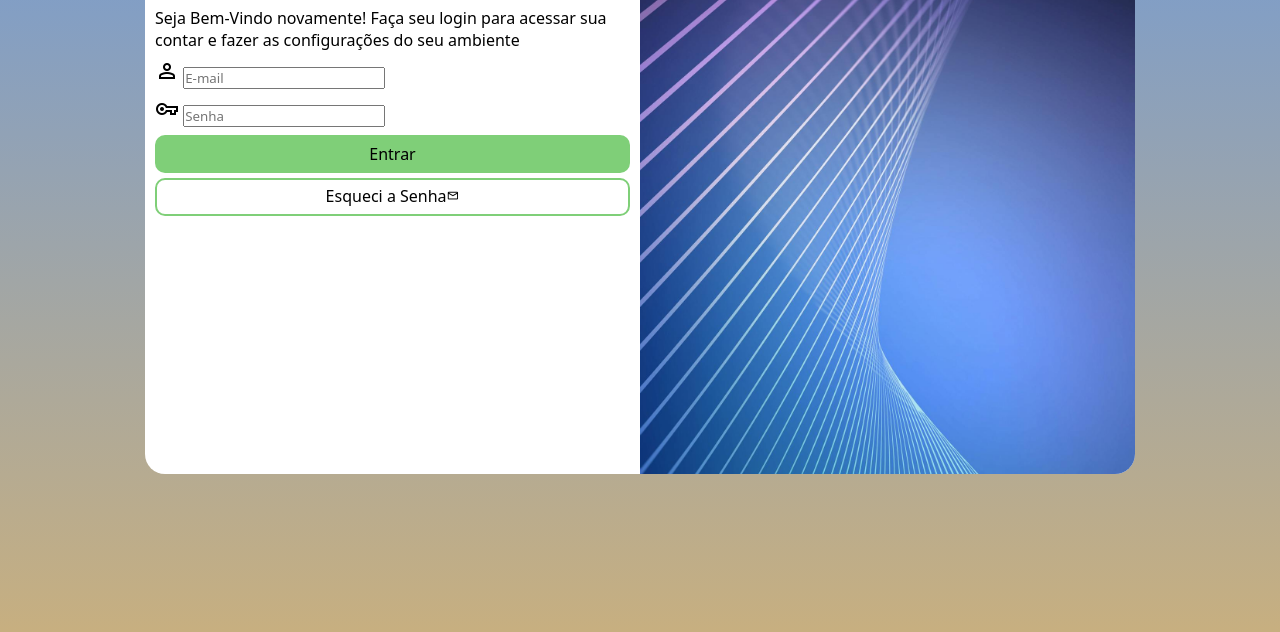
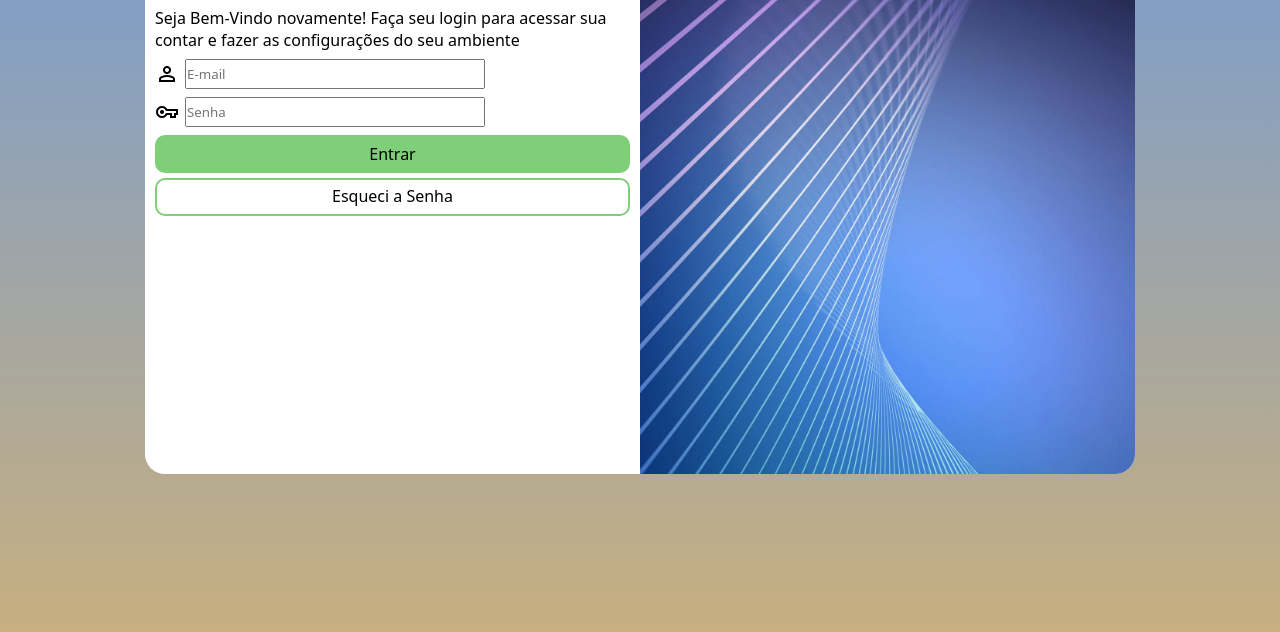
Before and after one commit to IvanFuziyama/projeto-tela-login, a plain HTML site: page index.html in a window 1280 px wide. Shown: the part 96-728 px from the top of the page. Drawn offline with nearby package versions, Linux system fonts and the light colour scheme.

Commit message:
projeto concluido

```diff
--- a/estilos/style-index.css
+++ b/estilos/style-index.css
@@ -33,6 +33,9 @@ section h1{
 #formulario{
     padding: 10px;
     display: block;
+}
+.campo input{
+    height: 30px;
 }
 input[type=submit]{
     display: block;
@@ -75,9 +78,14 @@ a.botao:hover{
     display: block;
 }
 .campo{
-    display: block;
+    display: flex;
+    align-items: center;
     border-radius: 5px;
     margin: 8px 0;
+}
+.campo input{
+    width: 190px;
+    margin-left: 6px;
 }
 .container{
     display: flex;
--- a/estilos/style-mediaquery.css
+++ b/estilos/style-mediaquery.css
@@ -17,6 +17,9 @@
         float: left;
         width: 50%;
     }
+    .campo input{
+        width: 300px;
+    }
 }
 @media screen and (min-width: 992px){
     body{
@@ -35,4 +38,7 @@
         float: left;
         width: 50%;
     }
+    .campo input{
+        width: 300px;
+    }
 }
--- a/index.html
+++ b/index.html
@@ -26,7 +26,7 @@
                                 <input type="password" name="senha" id="isenha" placeholder="Senha" autocomplete="off" required minlength="3" maxlength="20">
                             </div>
                             <input type="submit" value="Entrar">
-                            <a href="esqueci.html" class="botao">Esqueci a Senha<span class="material-symbols-outlined">mail</span></a>
+                            <a href="esqueci.html" class="botao">Esqueci a Senha</a>
                 </form>
             </section>
             </div>
```
